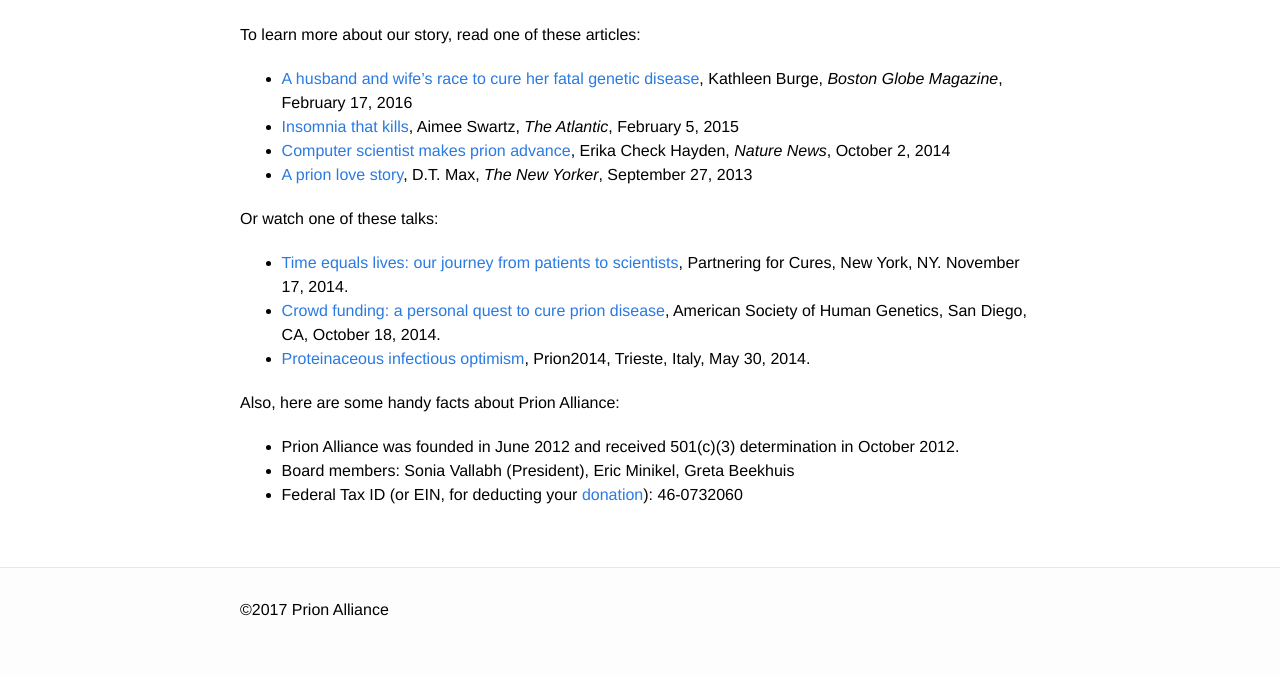
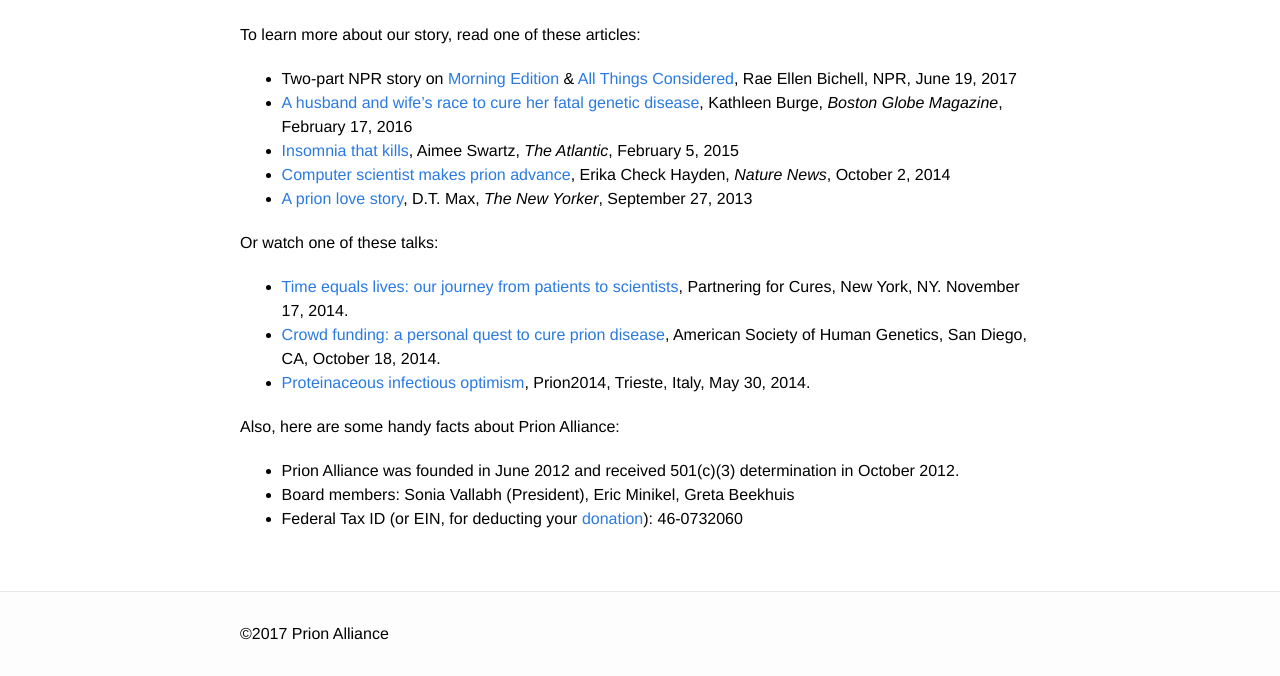
Before and after one commit to ericminikel/prionalliance, a Jekyll site: the page built from index.md, in a window 1280 px wide and 900 px high, scrolled down 655 px, cut to the strip 224-900 px from the top of the window. Built offline with Jekyll 4.4.1, drawn with Linux system fonts in a browser that asks for light colours; before the commit the page ends 1531 px from its top, so only the background shows below that.

Commit message:
added NPR story

```diff
--- a/index.md
+++ b/index.md
@@ -20,6 +20,7 @@
 
 To learn more about our story, read one of these articles:
 
++ Two-part NPR story on [Morning Edition](http://www.npr.org/2017/06/19/533220784/a-mothers-early-death-drives-her-daughter-to-find-a-treatment) & [All Things Considered](http://www.npr.org/sections/health-shots/2017/06/19/527795512/a-couples-quest-to-stop-a-rare-disease-before-it-takes-one-of-them), Rae Ellen Bichell, NPR, June 19, 2017
 + [A husband and wife's race to cure her fatal genetic disease](https://www.bostonglobe.com/magazine/2016/02/17/husband-and-wife-race-cure-her-fatal-genetic-disease/SLnmAndVfrq9XO1NnLIgkL/story.html), Kathleen Burge, *Boston Globe Magazine*, February 17, 2016
 + [Insomnia that kills](http://goo.gl/0tnV3v), Aimee Swartz, *The Atlantic*, February 5, 2015
 + [Computer scientist makes prion advance](http://goo.gl/gHUHdv), Erika Check Hayden, *Nature News*, October 2, 2014
```
